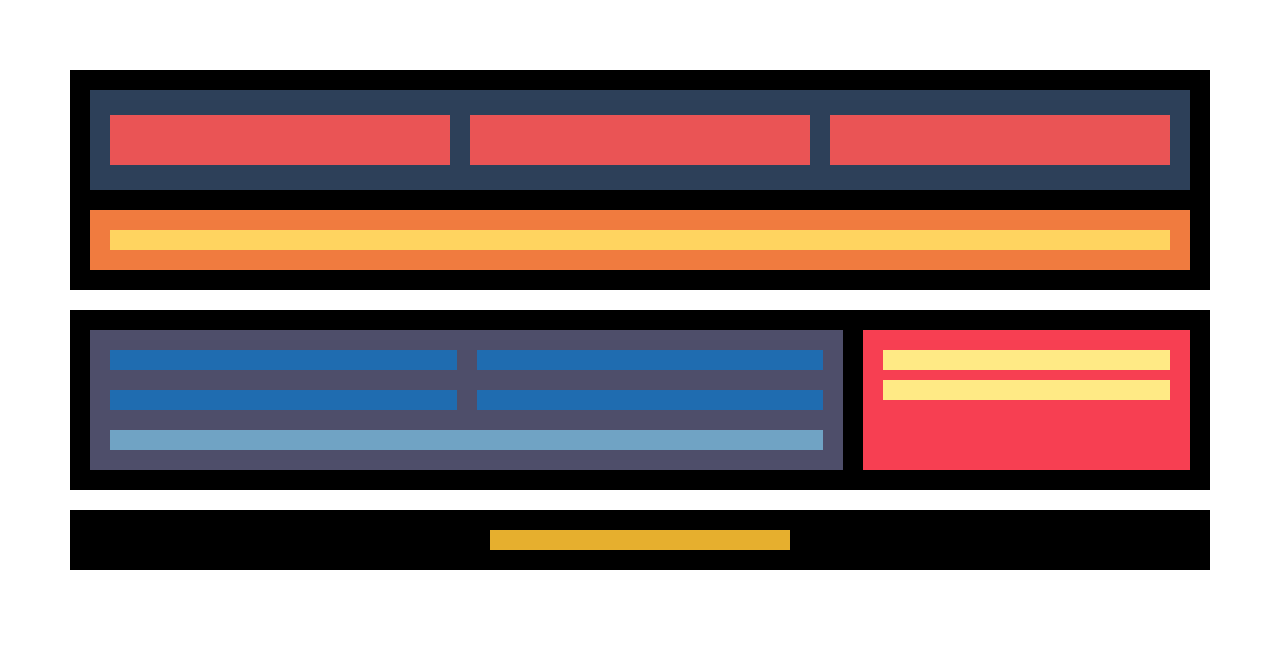
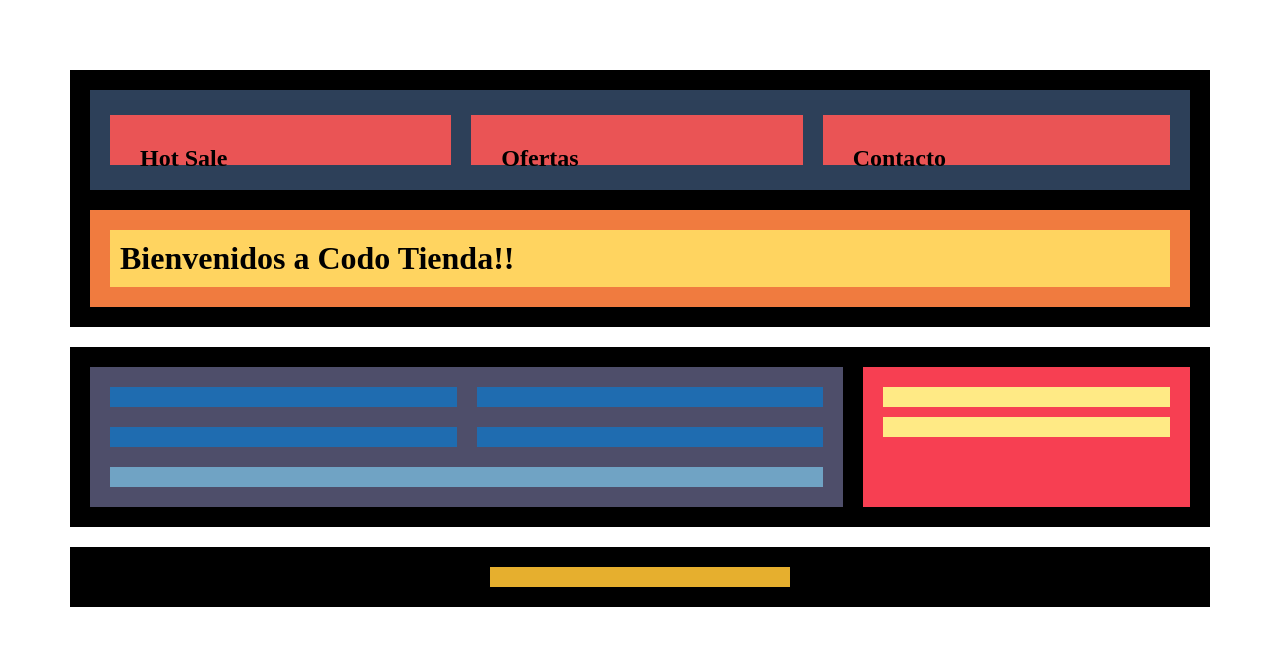
Before and after one commit to sahcmedina/codo_tienda, a plain HTML site: page index.html in a window 1280 px wide. Drawn offline with Linux system fonts and the light colour scheme.

Commit message:
Update index.html

```diff
--- a/index.html
+++ b/index.html
@@ -2,7 +2,7 @@
 
 <head>
   <meta charset="utf-8">
-  <title>Tienda</title>
+  <title>Codo Tienda </title>
   <!-- viewport: metaetiqueta HTML5 que controla el ancho de una página web en función del dispositivo del usuario. -->
   <meta name="viewport" content="width=device-width, user-scalable=no, initial-scale=1.0 maximun-scale=1.0, minimum_scale=1.0" >
   <link rel="stylesheet" href="./css/estilos.css" >
@@ -15,13 +15,19 @@
     <header class="header">
 
       <div class="menu">
-        <div class="logo">      </div>
-        <div class="nav">       </div>
-        <div class="social">    </div>
+        <div class="logo">
+          <h2>Hot Sale</h2>
+        </div>
+        <div class="nav">
+          <h2>Ofertas</h2>
+        </div>
+        <div class="social">
+          <h2>Contacto</h2>
+        </div>
       </div>
 
       <div class="texto-principal">
-        <h1></h1>
+        <h1>Bienvenidos a Codo Tienda!!</h1>
       </div>
     </header>
     <section class="section">
```
